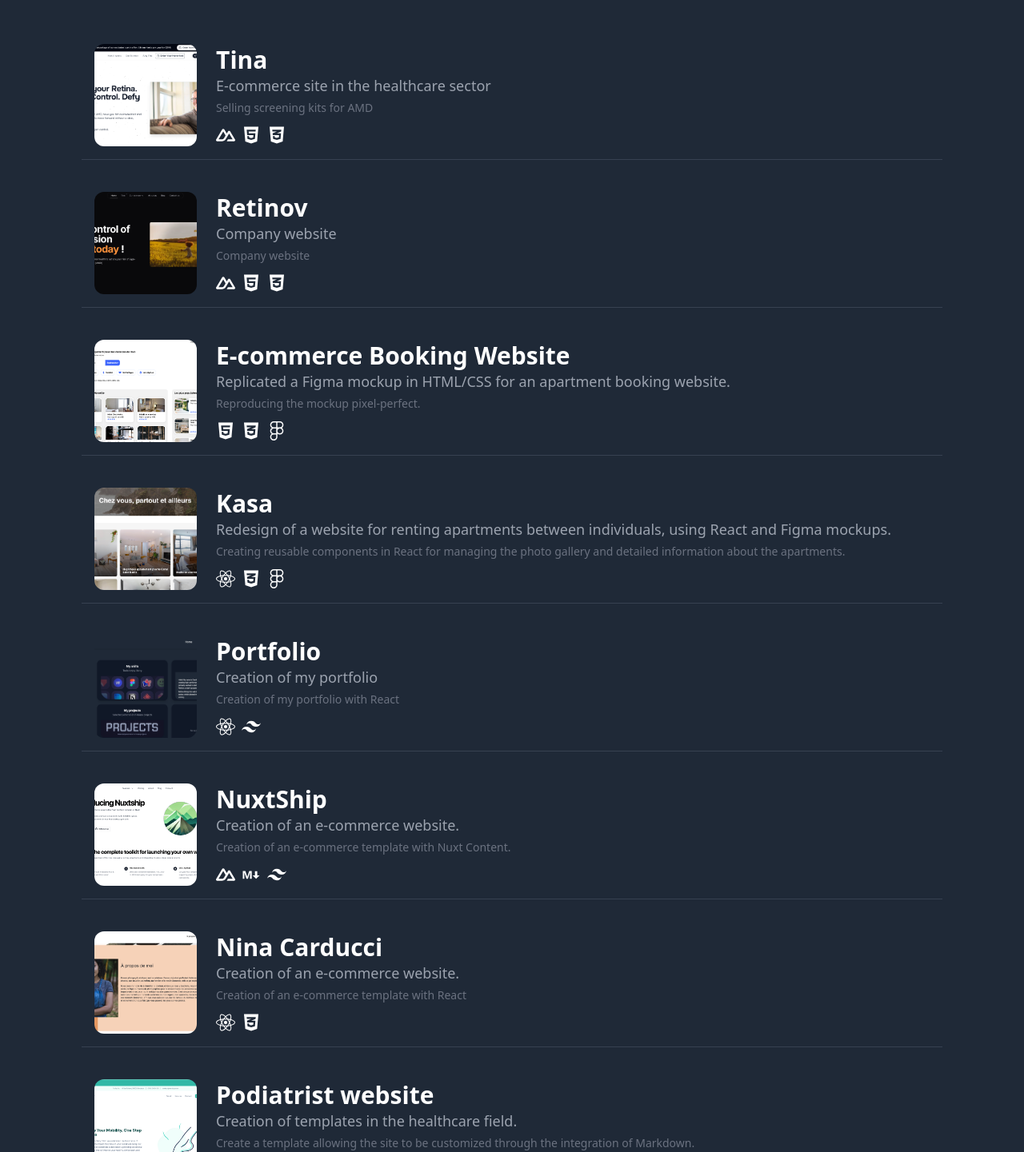
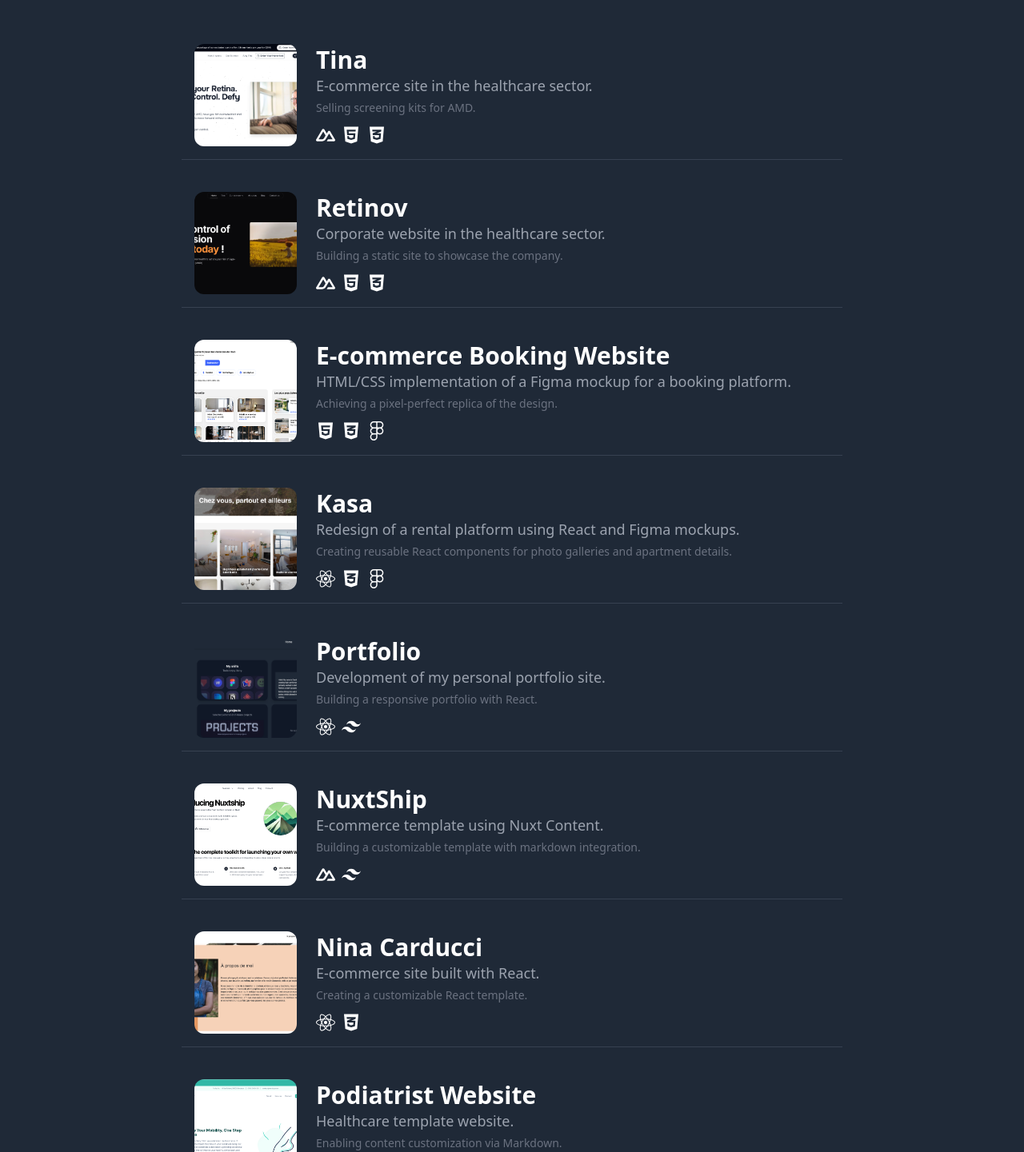
Before and after one commit to CarolinaDelerue/portfolio-react, a React (Vite) app: page /projects in a window 1280 px wide. Shown: the part 189-1630 px from the top of the page at 80% size. Built offline with nearby package versions, Linux system fonts and the light colour scheme.

Commit message:
fix ts in projects and logoskills component

```diff
--- a/src/components/LogoSkills.tsx
+++ b/src/components/LogoSkills.tsx
@@ -12,12 +12,12 @@ interface LogoSkillsProps {
 
 const LogoSkills: React.FC<LogoSkillsProps> = ({ techLogos }) => {
   return (
-    <div className="flex flex-wrap justify-center grid-cols-6 gap-6 mb-16 lg:flex">
+    <div className="flex flex-wrap justify-center gap-6 mb-16">
       {techLogos.map((logo, index) => (
         <div
-          key={logo.src}
+          key={`${logo.src}-${index}`}
           className="items-center justify-center w-16 h-16 p-4 transition-transform bg-white rounded-lg hover:scale-105"
-          style={logo.style || {}}
+          style={logo.style}
         >
           <img
             src={logo.src}
--- a/src/pages/Projects.tsx
+++ b/src/pages/Projects.tsx
@@ -1,3 +1,4 @@
+import React from 'react';
 import CustomCard from '../components/CardProjects';
 
 interface Project {
@@ -9,94 +10,93 @@ interface Project {
   imageSrc: string;
 }
 
-const Projects: React.FC = () => {
+const Projects: React.FC<void> = () => {
   const projects: Project[] = [
-        {
+    {
       title: 'Tina',
-      description: 'E-commerce site in the healthcare sector',
-      challenge: 'Selling screening kits for AMD',
-      skills: ['Nuxt', 'Nuxt UI', 'Vue', 'HTML', 'CSS' ],
+      description: 'E-commerce site in the healthcare sector.',
+      challenge: 'Selling screening kits for AMD.',
+      skills: ['Nuxt', 'Nuxt UI', 'Vue', 'HTML', 'CSS'],
       link: 'https://www.tina.vision/',
       imageSrc: '/assets/tina.png',
     },
     {
       title: 'Retinov',
-      description: 'Company website',
-      challenge: 'Company website',
-      skills: ['Nuxt', 'Nuxt UI', 'Vue', 'HTML', 'CSS' ],
+      description: 'Corporate website in the healthcare sector.',
+      challenge: 'Building a static site to showcase the company.',
+      skills: ['Nuxt', 'Nuxt UI', 'Vue', 'HTML', 'CSS'],
       link: 'https://www.retinov.com/',
       imageSrc: '/assets/retinov.png',
     },
     {
       title: 'E-commerce Booking Website',
-      description: 'Replicated a Figma mockup in HTML/CSS for an apartment booking website.',
-      challenge: 'Reproducing the mockup pixel-perfect.',
+      description: 'HTML/CSS implementation of a Figma mockup for a booking platform.',
+      challenge: 'Achieving a pixel-perfect replica of the design.',
       skills: ['HTML', 'CSS', 'Figma'],
       link: 'https://booki-webapp.netlify.app',
       imageSrc: '/assets/booki.png',
     },
     {
       title: 'Kasa',
-      description: 'Redesign of a website for renting apartments between individuals, using React and Figma mockups.',
-      challenge: 'Creating reusable components in React for managing the photo gallery and detailed information about the apartments.',
-      skills: ['React', 'JSX', 'CSS', 'Figma', 'state management'],
+      description: 'Redesign of a rental platform using React and Figma mockups.',
+      challenge: 'Creating reusable React components for photo galleries and apartment details.',
+      skills: ['React', 'JSX', 'CSS', 'Figma', 'State Management'],
       link: 'https://kasa-cd.netlify.app/',
       imageSrc: '/assets/kasa.png',
     },
     {
       title: 'Portfolio',
-      description: 'Creation of my portfolio',
-      challenge: 'Creation of my portfolio with React',
+      description: 'Development of my personal portfolio site.',
+      challenge: 'Building a responsive portfolio with React.',
       skills: ['React', 'Tailwind CSS', 'Responsive Design'],
       link: 'https://portfolio-react-caro.netlify.app/',
       imageSrc: '/assets/portfolio.png',
     },
     {
       title: 'NuxtShip',
-      description: 'Creation of an e-commerce website.',
-      challenge: 'Creation of an e-commerce template with Nuxt Content.',
-      skills: ['Nuxt', 'Nuxt-content', 'markdown', 'Tailwind CSS', 'Responsive Design'],
+      description: 'E-commerce template using Nuxt Content.',
+      challenge: 'Building a customizable template with markdown integration.',
+      skills: ['Nuxt', 'Nuxt Content', 'Markdown', 'Tailwind CSS', 'Responsive Design'],
       link: 'https://nuxtship.vercel.app/',
       imageSrc: '/assets/nuxtship.png',
     },
     {
       title: 'Nina Carducci',
-      description: 'Creation of an e-commerce website.',
-      challenge: 'Creation of an e-commerce template with React',
+      description: 'E-commerce site built with React.',
+      challenge: 'Creating a customizable React template.',
       skills: ['React', 'JSX', 'CSS'],
       link: 'https://nina-carducci-react.netlify.app/',
       imageSrc: '/assets/nina.png',
     },
-
     {
-      title: 'Podiatrist website',
-      description: 'Creation of templates in the healthcare field.',
-      challenge: 'Create a template allowing the site to be customized through the integration of Markdown.',
-      skills: ['Nuxt', 'Nuxt-content', 'markdown', 'Studio', 'Tailwind CSS', 'Responsive Design'],
+      title: 'Podiatrist Website',
+      description: 'Healthcare template website.',
+      challenge: 'Enabling content customization via Markdown.',
+      skills: ['Nuxt', 'Nuxt Content', 'Markdown', 'Studio', 'Tailwind CSS', 'Responsive Design'],
       link: 'https://podiatrist.nuxt.space/',
       imageSrc: '/assets/podiatrist.png',
     },
     {
-      title: 'Kine website',
-      description: 'Creation of templates in the healthcare field.',
-      challenge: 'Create a template allowing the site to be customized through the integration of Markdown.',
-      skills: ['Nuxt', 'Nuxt-content', 'markdown', 'Studio', 'Tailwind CSS', 'Responsive Design'],
+      title: 'Kine Website',
+      description: 'Healthcare template website.',
+      challenge: 'Enabling content customization via Markdown.',
+      skills: ['Nuxt', 'Nuxt Content', 'Markdown', 'Studio', 'Tailwind CSS', 'Responsive Design'],
       link: 'https://kine.nuxt.space/',
       imageSrc: '/assets/kine.png',
     },
     {
-      title: 'Doctor website',
-      description: 'Creation of templates in the healthcare field.',
-      challenge: 'Create a template allowing the site to be customized through the integration of Markdown.',
-      skills: ['Nuxt', 'Nuxt-content', 'markdown', 'Studio', 'Tailwind CSS', 'Responsive Design'],
+      title: 'Doctor Website',
+      description: 'Healthcare template website.',
+      challenge: 'Enabling content customization via Markdown.',
+      skills: ['Nuxt', 'Nuxt Content', 'Markdown', 'Studio', 'Tailwind CSS', 'Responsive Design'],
       link: 'https://doctor.nuxt.space/',
       imageSrc: '/assets/doctor.png',
     },
     {
-      title: 'Psychologist website',
-      description: 'Creation of templates in the healthcare field.',
-      challenge: 'Create a template allowing the site to be customized through the integration of Markdown.',
-      skills: ['Nuxt', 'Nuxt-content', 'markdown', 'Studio', 'Tailwind CSS', 'Responsive Design'],
+      title: 'Psychologist Website',
+      description: 'Healthcare template website.',
+      challenge: 'Enabling content customization via Markdown.',
+      skills: ['Nuxt', 'Nuxt Content', 'Markdown', 'Studio', 'Tailwind CSS', 'Responsive Design'],
       link: 'https://psychologist.nuxt.space/',
       imageSrc: '/assets/psychologist.png',
     },
@@ -107,15 +107,14 @@ const Projects: React.FC = () => {
       <div className="container px-4 mx-auto">
         <h2 className="mb-12 text-6xl font-bold text-center text-white">My Projects</h2>
         <div className="flex flex-col gap-6">
-          {projects.map((project, index) => (
+          {projects.map((project) => (
             <CustomCard
-              key={index}
+              key={project.title}
               imageSrc={project.imageSrc}
               title={project.title}
               description={project.description}
               challenge={project.challenge}
               tags={project.skills}
-              // linkIcon=""
               linkUrl={project.link}
             />
           ))}
```
